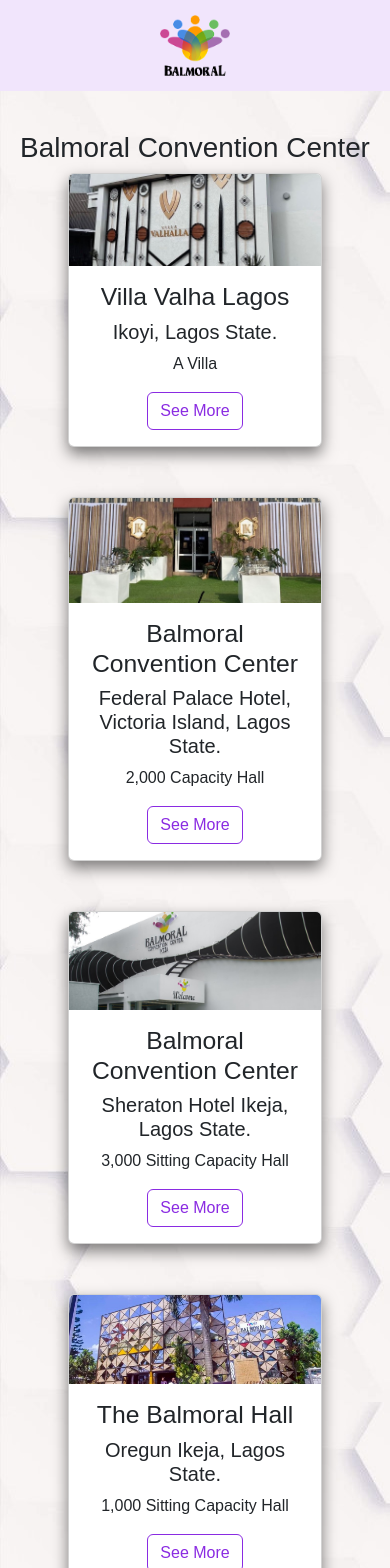
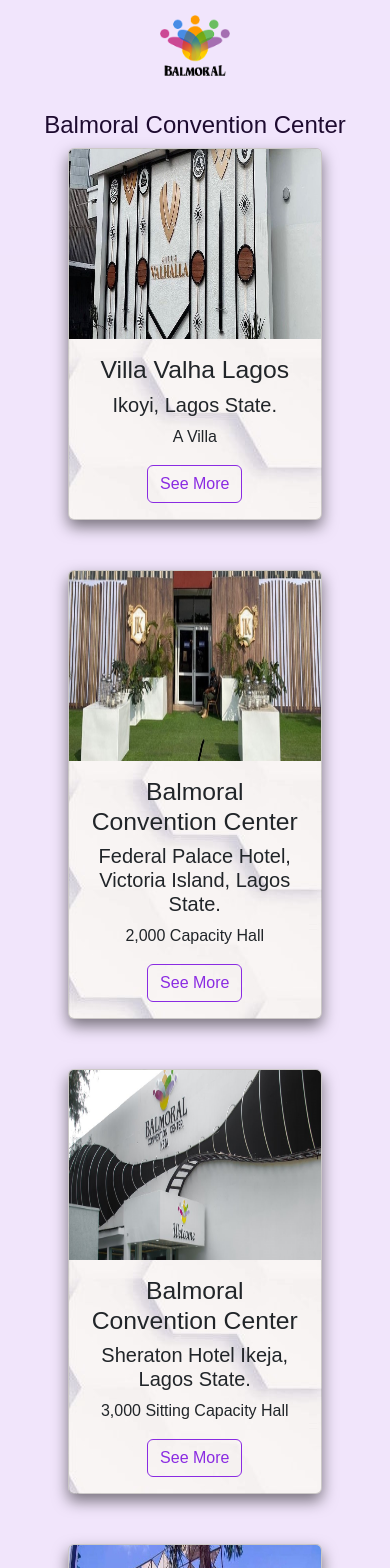
Before and after one commit to Timmilytim/Balmoral, a React (Vite) app: page /Home in a window 390 px wide. Shown: the top 1568 px of the page. Built offline with nearby package versions, Linux system fonts and the light colour scheme.

Commit message:
added animations

```diff
--- a/package.json
+++ b/package.json
@@ -15,6 +15,7 @@
   "dependencies": {
     "@emailjs/browser": "^4.1.0",
     "@mui/icons-material": "^5.15.10",
+    "aos": "^2.3.4",
     "bootstrap": "^5.3.2",
     "emailjs-com": "^3.2.0",
     "icons": "^1.0.0",
--- a/src/App.css
+++ b/src/App.css
@@ -11,12 +11,12 @@
     text-align: justify;
   }
   .logo-img{
-    width: 7%;
+    width: 10%;
     margin-top: 15px;
     margin-bottom: 15px;
   }
 .groupall{
-  background-image: url(assets/3.jpg);
+  background-color: rgba(137, 43, 226, 0.123);
   padding-bottom: 30px;
 }
 .space{
@@ -30,7 +30,9 @@
   margin: auto;
   box-shadow: 0px 7px 15px rgba(0,0,0,0.5);
   margin-bottom: 50px;
+  background-image: url(assets/3.jpg);
 }
+
 
 .btn-outline-success{
   color: blueviolet !important;
@@ -71,10 +73,17 @@
   color: #585858;
 }
 
+.feedbackall{
+  background-color: rgba(137, 43, 226, 0.123);
+}
+
 .feed{
-  margin-top: 20px;
-}.feedback{
+  color: rgb(30, 11, 48);
+  font-size: 3em;
+}
+.feedback{
   padding-bottom: 30px;
+
 }
 
 @media (max-width: 1000px) {
@@ -84,8 +93,10 @@
   }
   .card{
     width: 65%;
-
   }
+  .card-img-top{
+    height: 190px !important;
+}
   .image-container {
     width: 100%;
     margin: auto;
@@ -94,4 +105,9 @@
     flex-direction: column;
   }
 
+  .feed{
+    color: rgb(30, 11, 48);
+    font-size: 1.5em;
+  }
+
 }
--- a/src/Components/Feedback.jsx
+++ b/src/Components/Feedback.jsx
@@ -36,6 +36,7 @@
   };
 
   return (
+  <div className="feedbackall">
     <div className="container feedback">
       <h2 className='feed'>Feedback</h2>
       <form onSubmit={handleSubmit}>
@@ -54,6 +55,7 @@
         <button type="submit" className="btn btn-outline-success">Send Message</button>
       </form>
     </div>
+  </div>
   );
 };
 
--- a/src/Components/Home.jsx
+++ b/src/Components/Home.jsx
@@ -1,4 +1,4 @@
-import React from 'react';
+import React,{useEffect} from 'react';
 import Navigation from './Navigation'
 import Feedback from './Feedback'
 import {Link} from 'react-router-dom'
@@ -6,8 +6,14 @@
 import Federal from '../assets/federal/Federal1.jpg'
 import sheraton from '../assets/sheraton/sheraton1.jpg'
 import oregun from '../assets/oregun/oregun1.jpg'
+import AOS from 'aos'
+import 'aos/dist/aos.css'
+
 
 const Home = () => {
+  useEffect(() => {
+    AOS.init({duration: 500})
+},[]);
 
   return (
     <>
@@ -18,7 +24,7 @@
  <h1 className="text-center feed">Balmoral Convention Center</h1>
   </div>
       {/* Villa Valha Lagos */}
-        <div className="card text-center">
+        <div className="card text-center" data-aos="flip-left">
           <img src={Villa1} className="card-img-top" alt="Villa" />
           <div class="card-body">
             <h2 className="card-title">Villa Valha Lagos</h2>
@@ -29,7 +35,7 @@
       </div>
 
       {/* Balmoral Convention Center */}
-      <div className="card text-center">
+      <div className="card text-center" data-aos="flip-right">
           <img src={Federal} className="card-img-top" alt="Villa" />
           <div class="card-body">
             <h2 className="card-title">Balmoral Convention Center</h2>
@@ -40,7 +46,7 @@
       </div>
 
       {/* Balmoral Convention Center Sheraton */}
-      <div className="card text-center">
+      <div className="card text-center" data-aos="flip-right">
           <img src={sheraton} className="card-img-top" alt="Villa" />
           <div class="card-body">
             <h2 className="card-title">Balmoral Convention Center</h2>
@@ -51,7 +57,7 @@
       </div>
 
       {/* Balmoral Convention Hall Oregun */}
-      <div className="card text-center">
+      <div className="card text-center" data-aos="flip-left">
           <img src={oregun} className="card-img-top" alt="Villa" />
           <div class="card-body">
             <h2 className="card-title">The Balmoral Hall</h2>
@@ -62,7 +68,7 @@
       </div>
 
           {/* Balmoral Hall Federal Palace */}
-          <div className="card text-center">
+          <div className="card text-center" data-aos="flip-right">
           <img src={Villa1} className="card-img-top" alt="Villa" />
           <div class="card-body">
             <h2 className="card-title">The Balmoral Hall</h2>
```
Also changed, not shown: 1 other file (tests, documents, lock files or other folders).
